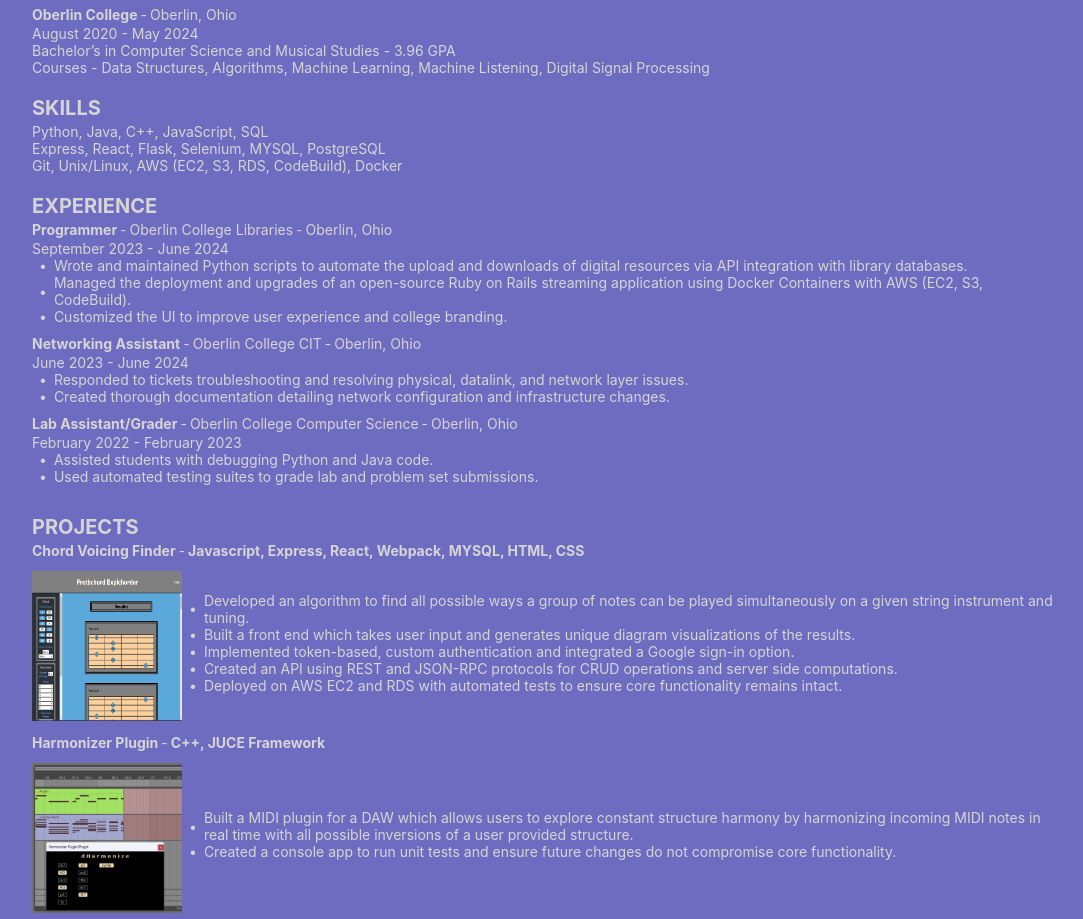
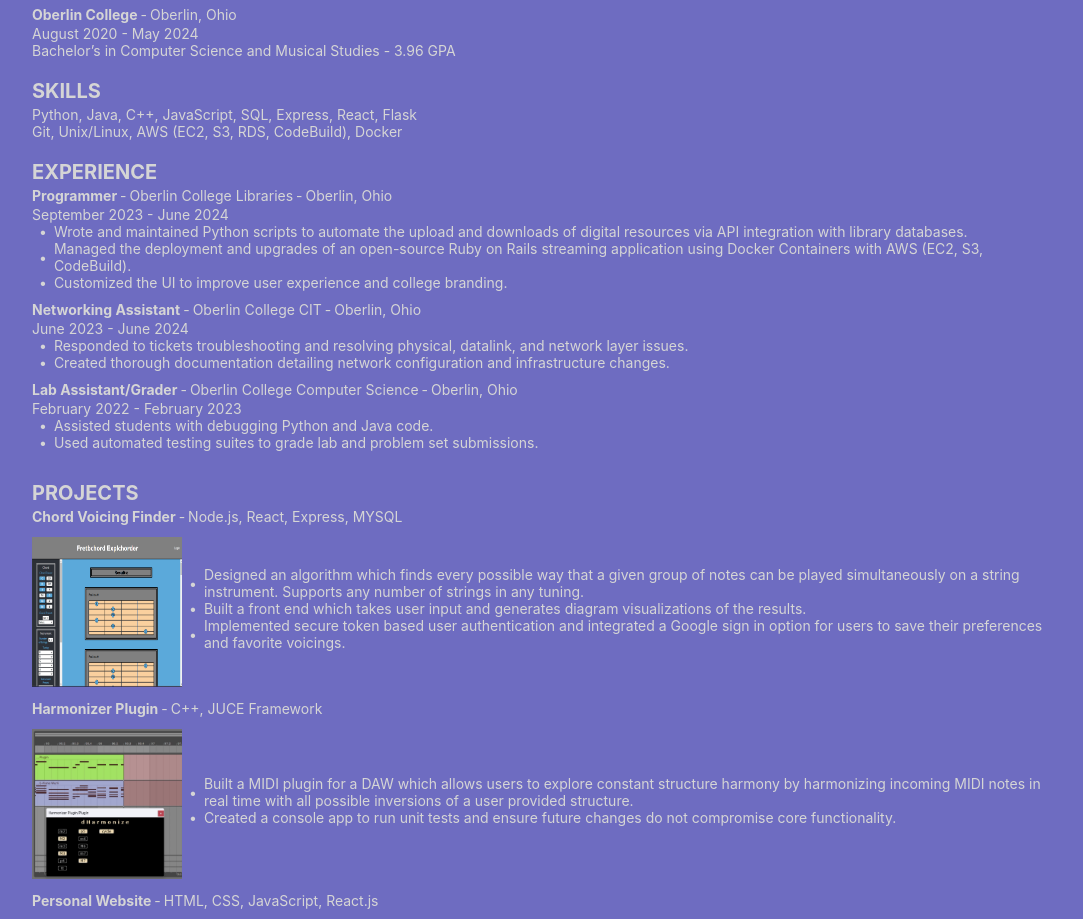
Before and after one commit to ryanwmichaud/Personal-Website, a React (Vite) app: page /resume in a window 1280 px wide. Shown: the part 203-1122 px from the top of the page, without its empty margins (96-1179 px from the left). Built offline with nearby package versions, Linux system fonts and the light colour scheme.

Commit message:
Revert "updatge resume"
This reverts commit 0a2e669fabf1e16689a3bfcb2e227627e52d4c5b.

```diff
--- a/src/pages/Resume.css
+++ b/src/pages/Resume.css
@@ -50,9 +50,9 @@
 
 
 
-.skills-heading, .skills-1, .skills-2, .skills-3,
+.skills-heading, .skills-1, .skills-2,
 .resume-name, .resume-contact, .resume-address, .resume-socials,
-.education-heading, .education-title, .education-title-item, .education-name, .education-location, .education-date, .education-description, .education-courses,
+.education-heading, .education-title, .education-title-item, .education-name, .education-location, .education-date, .education-description,
 .work-heading, .work-title, .work-position, .work-company, .work-location, .work-date, .work-description,
 .projects-heading, .resume-project-title, .resume-project-description, .resume-project-technologies{
     margin: 0;
@@ -78,7 +78,7 @@
     margin-bottom: 10px;
 }
 
-.education-name, .work-position, .resume-project-name, .resume-project-technologies{
+.education-name, .work-position, .resume-project-name{
     color: var(--text-color);
     font-weight: bold;
 }
--- a/src/pages/Resume.tsx
+++ b/src/pages/Resume.tsx
@@ -20,7 +20,7 @@ const Resume = ()=>{
 
                 <p className="resume-name">Ryan Michaud</p>
                 <p className="resume-contact">(708)-247-9086</p>
-                <p className="resume-contact">ryanwmichaud@gmail.com</p>
+                <p className="resume-contact">ryanwilliammichaud@gmail.com</p>
                 <p className="resume-address">Ann Arbor, MI 48103</p>
                 <div className="resume-socials">
                     <a className="resume-github" href="https://github.com/ryanwmichaud" > GitHub </a>
@@ -43,14 +43,12 @@ const Resume = ()=>{
                 </div>
                 <p className="education-date"> August 2020 - May 2024 </p>
                 <p className="education-description"> Bachelor’s in Computer Science and Musical Studies - 3.96 GPA   </p>
-                <p className="education-courses">Courses - Data Structures, Algorithms, Machine Learning, Machine Listening, Digital Signal Processing</p>
             </div>
 
             <div className="skills-section">
                 <p className="skills-heading">SKILLS</p>
-                <p className="skills-1">Python, Java, C++, JavaScript, SQL </p>
-                <p className="skills-2">Express, React, Flask, Selenium, MYSQL, PostgreSQL</p>
-                <p className="skills-3"> Git, Unix/Linux, AWS (EC2, S3, RDS, CodeBuild), Docker </p>
+                <p className="skills-1">Python, Java, C++, JavaScript, SQL, Express, React, Flask</p>
+                <p className="skills-2">                Git, Unix/Linux, AWS (EC2, S3, RDS, CodeBuild), Docker </p>
             </div>
 
             <div className="work-section">
@@ -85,13 +83,11 @@ const Resume = ()=>{
             <div className="projects-section">
                 <p className="projects-heading">PROJECTS</p>
                 <ResumeProject title={"Chord Voicing Finder"}
-                                technologies={"Javascript, Express, React, Webpack, MYSQL, HTML, CSS"}
+                                technologies={"Node.js, React, Express, MYSQL"}
                                 thumbnail={"/projects/ChordFinder/chord-thumb.png"}
-                                descriptions={[ "Developed an algorithm to find all possible ways a group of notes can be played simultaneously on a given string instrument and tuning.",
-                                                "Built a front end which takes user input and generates unique diagram visualizations of the results.",
-                                                "Implemented token-based, custom authentication and integrated a Google sign-in option.",
-                                                "Created an API using REST and JSON-RPC protocols for CRUD operations and server side computations.",
-                                                "Deployed on AWS EC2 and RDS with automated tests to ensure core functionality remains intact. "]
+                                descriptions={[ "Designed an algorithm which finds every possible way that a given group of notes can be played simultaneously on a string instrument. Supports any number of strings in any tuning.",
+                                                "Built a front end which takes user input and generates diagram visualizations of the results.",
+                                                "Implemented secure token based user authentication and integrated a Google sign in option for users to save their preferences and favorite voicings."]
                                                 }
                                 titleLink={"http://3.131.139.197:8000/"}
                                 thumbnailLink={"https://github.com/ryanwmichaud"}>
@@ -104,15 +100,6 @@ const Resume = ()=>{
                                                 }
                                 titleLink={"https://github.com/ryanwmichaud/HarmonizerPlugin"}
                                 thumbnailLink={"https://github.com/ryanwmichaud/HarmonizerPlugin"}>
-                </ResumeProject>
-                <ResumeProject title={"Competetive Chore Management System"}
-                                technologies={"Vite, TypeScript React, Python, PostgreSQL"}
-                                thumbnail={"projects/Website/website-thumbnail.png"}
-                                descriptions={[ "Created a full stack application to assign recurring chores, award points, and track chore completion history.",
-                                                "Implemented custom token based authentication to allow users to change the status of their own chores.",
-                                                "Automated browser interactions with Selenium for end to end testing."]}
-                                titleLink={"https://github.com/ryanwmichaud/Personal-Website"}
-                                thumbnailLink={"https://github.com/ryanwmichaud/Personal-Website"}>
                 </ResumeProject>
                 <ResumeProject title={"Personal Website"}
                                 technologies={"HTML, CSS, JavaScript, React.js"}
```
